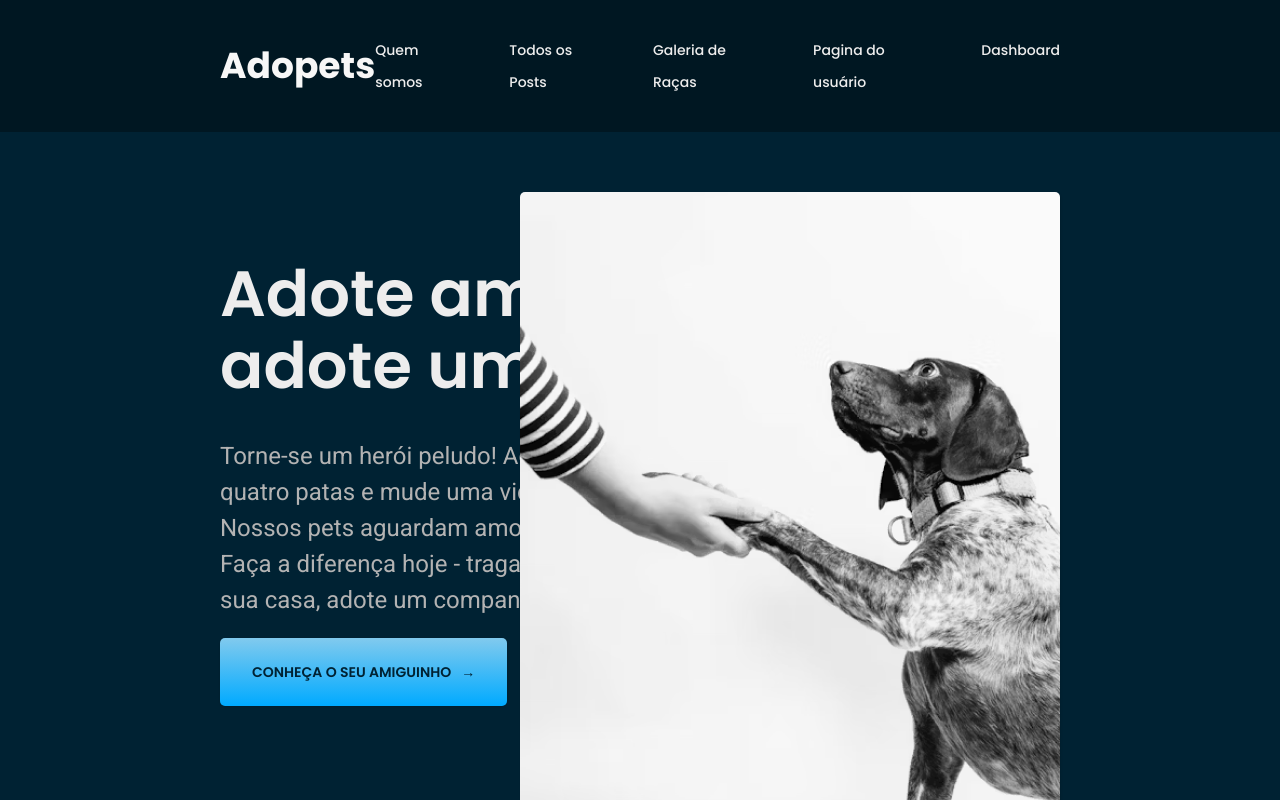
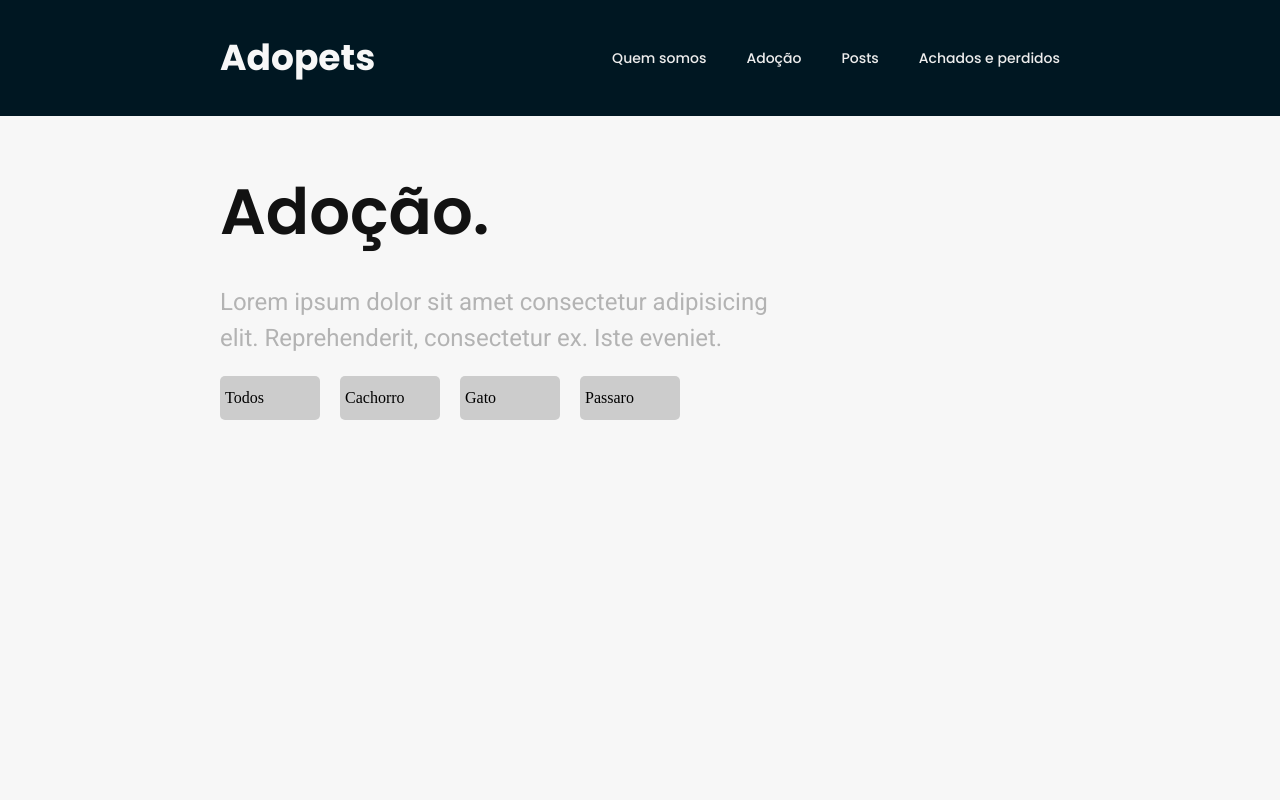
Before and after one commit to RNoleto/Adopets-APP, a Vue app: page /pageadoption in a window 1280 px wide. Before the commit this address led to /. Shown: the top 800 px of the page. Built offline with nearby package versions, Linux system fonts and the light colour scheme; what @ckeditor/ckeditor5-vue would draw is missing.

Commit message:
PagePetAdoption
Criação da página com galeria de pets para adoção e ajuste dos links em router

```diff
--- a/src/components/Navbar.vue
+++ b/src/components/Navbar.vue
@@ -25,10 +25,12 @@ export default {
       isHandleShadow: false,
       pages: [
         { id: 1, url: "/about", name: "Quem somos" },
-        { id: 2, url: "/posts", name: "Todos os Posts" },
-        { id: 3, url: "/breedsgalery", name: "Galeria de Raças" },
-        { id: 4, url: "/userpage", name: "Pagina do usuário" },
-        { id: 5, url: "/Dashboard", name: "Dashboard" }
+        {id: 2, url: "/pageadoption", name: "Adoção"},
+        { id: 3, url: "/posts", name: "Posts" },
+        { id: 4, url:"#", name: "Achados e perdidos"},
+        // { id: 4, url: "/breedsgalery", name: "Galeria de Raças" },
+        // { id: 5, url: "/userpage", name: "Pagina do usuário" },
+        // { id: 6, url: "/Dashboard", name: "Dashboard" },
       ],
       tokenExists: false
     };
--- /dev/null
+++ b/src/pages/PagePetAdoption.vue
@@ -0,0 +1,37 @@
+<template>
+    <div class="content">
+        <p class="title">Adoção.</p>
+        <p class="text_body">Lorem ipsum dolor sit amet consectetur adipisicing elit. Reprehenderit, consectetur ex. Iste eveniet.</p>
+        <div class="species">
+            <div class="category">Todos</div>
+            <div class="category">Cachorro</div>
+            <div class="category">Gato</div>
+            <div class="category">Passaro</div>
+        </div>
+    </div>
+</template>
+
+<style lang="scss" scoped>
+.content{
+    height: 100vh;
+    .title{
+        color: var(--c11);
+    }
+    .text_body{
+        width: 550px;
+    }
+    .species{
+        margin-top: 20px;
+        display: flex;
+        gap: 20px;
+        .category{
+            width: 100px;
+            height: 44px;
+            align-content: center;
+            padding: 9px 5px;
+            border-radius: 5px;
+            background-color: var(--c4);
+        }
+    }
+}
+</style>
--- a/src/router.js
+++ b/src/router.js
@@ -9,6 +9,7 @@ import Posts from './pages/Posts.vue';
 import Login from './pages/Login.vue';
 import Register from './pages/Register.vue';
 import BreedsGalery from './pages/BreedsGalery.vue';
+import PagePetAdoption from './pages/PagePetAdoption.vue';
 
 // Páginas individuais
 import UserPage from './pages/UserPage.vue';
@@ -46,6 +47,10 @@ const routes = [
   {
     path: '/posts',
     component: Posts,
+  },
+  {
+    path: '/pageadoption',
+    component: PagePetAdoption,
   },
   {
     path: '/breedsgalery',
```
